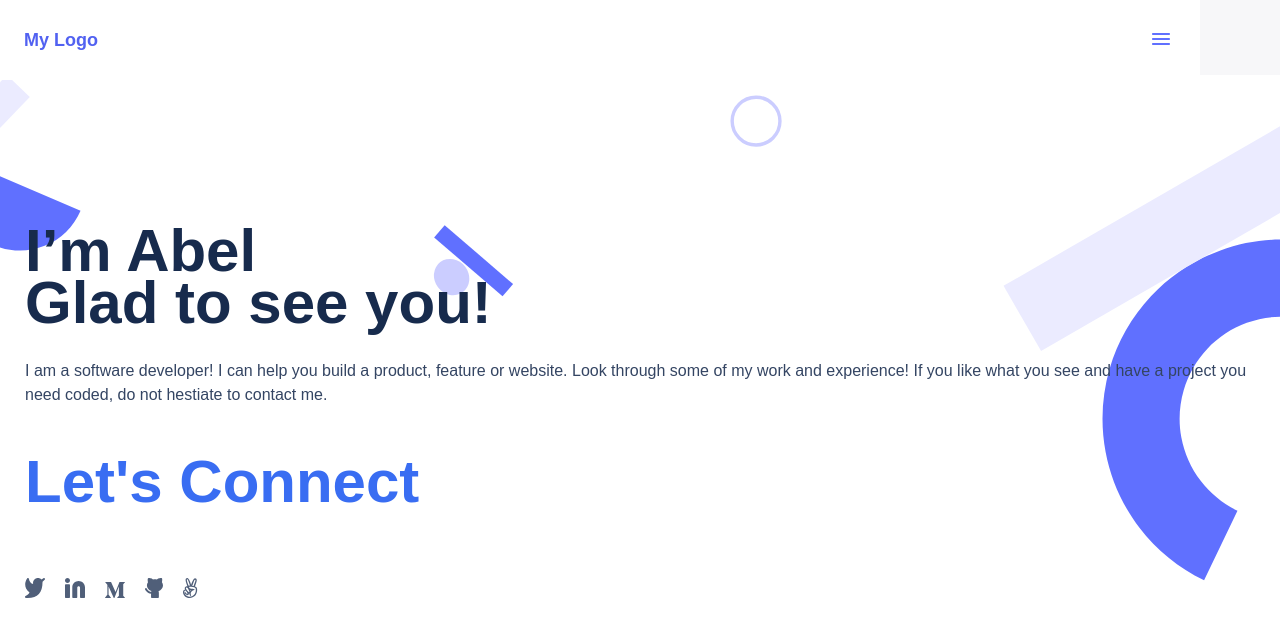
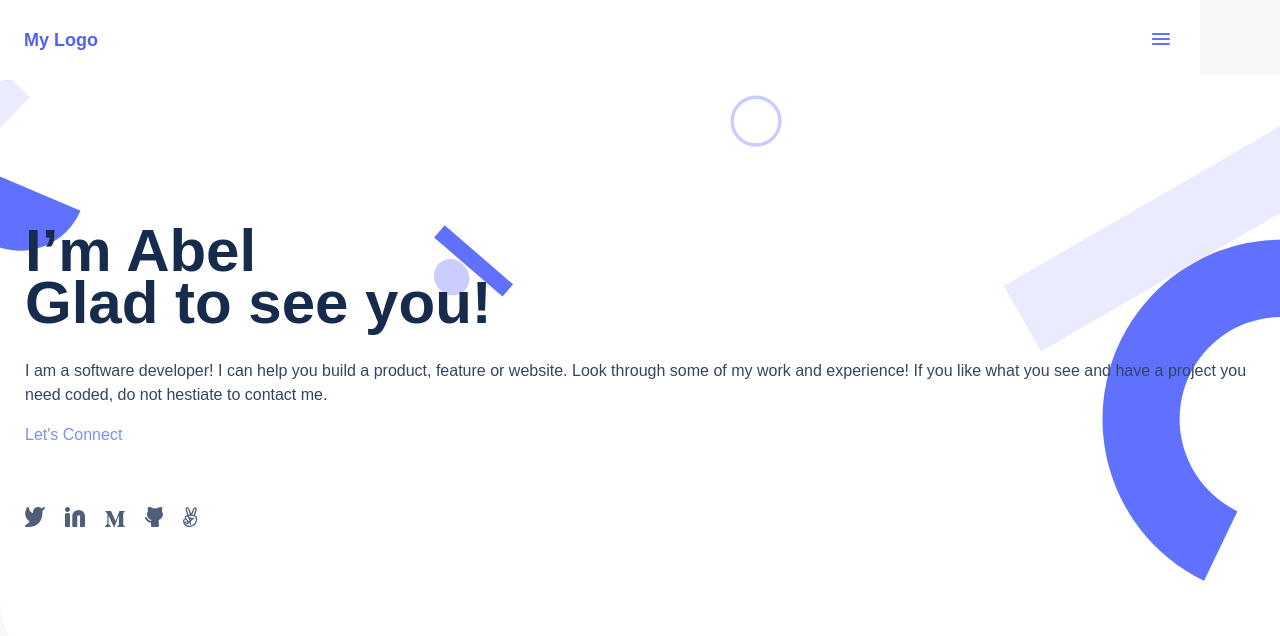
Before and after one commit to Abe1able/Personal-Portfolio, a website: page index.html in a window 1280 px wide. Drawn offline with Linux system fonts and the light colour scheme.

Commit message:
Make changes to README.md, index.html and styles.css according to suggestions

```diff
--- a/index.html
+++ b/index.html
@@ -36,35 +36,33 @@
           </div>
 
           <div>
-            <section class="connect">
-                <h2>Let's Connect</h2>
-            </section>
+            <h2 class="connect">Let's Connect</h2>
             <div class="social-media-icons">
               <ul>
                 <li>
-                  <a href="https://twitter.com/"
-                    ><img src="./Images/Twitter.svg" alt="Twitter icon"
-                  /></a>
+                  <a href="https://twitter.com/">
+                    <img src="./Images/Twitter.svg" alt="Twitter icon"/>
+                  </a>
                 </li>
                 <li>
-                  <a href="https://www.linkedin.com/"
-                    ><img src="./Images/Linkedin.svg" alt="Linkedin icon"
-                  /></a>
+                  <a href="https://www.linkedin.com/">
+                    <img src="./Images/Linkedin.svg" alt="Linkedin icon"/>
+                  </a>
                 </li>
                 <li>
-                  <a href="https://medium.com/"
-                    ><img src="./Images/Medium.svg" alt="Medium icon"
-                  /></a>
+                  <a href="https://medium.com/">
+                    <img src="./Images/Medium.svg" alt="Medium icon"/>
+                  </a>
                 </li>
                 <li>
-                  <a href="https://github.com/abe1able"
-                    ><img src="./Images/GitHub.svg" alt="GitHub icon"
-                  /></a>
+                  <a href="https://github.com/abe1able">
+                    <img src="./Images/GitHub.svg" alt="GitHub icon"/>
+                  </a>
                 </li>
                 <li>
-                  <a href="https://angel.co"
-                    ><img src="./Images/Angle.svg" alt="AngelList icon"
-                  /></a>
+                  <a href="https://angel.co">
+                    <img src="./Images/Angle.svg" alt="AngelList icon"/>
+                  </a>
                 </li>
               </ul>
             </div>
--- a/styles.css
+++ b/styles.css
@@ -74,7 +74,10 @@ nav ul {
 }
 
 .connect {
-  color: #396df2;
+  color: #7F8CFF;
+  font-size: 16px;
+  font-weight: 500;
+  line-height: 24px;
 }
 
 .headline {
@@ -114,3 +117,9 @@ nav ul {
   list-style: none;
   padding-right: 20px;
 }
+
+/* h2 {
+  font-size: 16px;
+  font-weight: 500;
+  line-height: 24px;
+} */
```
Also changed, not shown: README.md.
